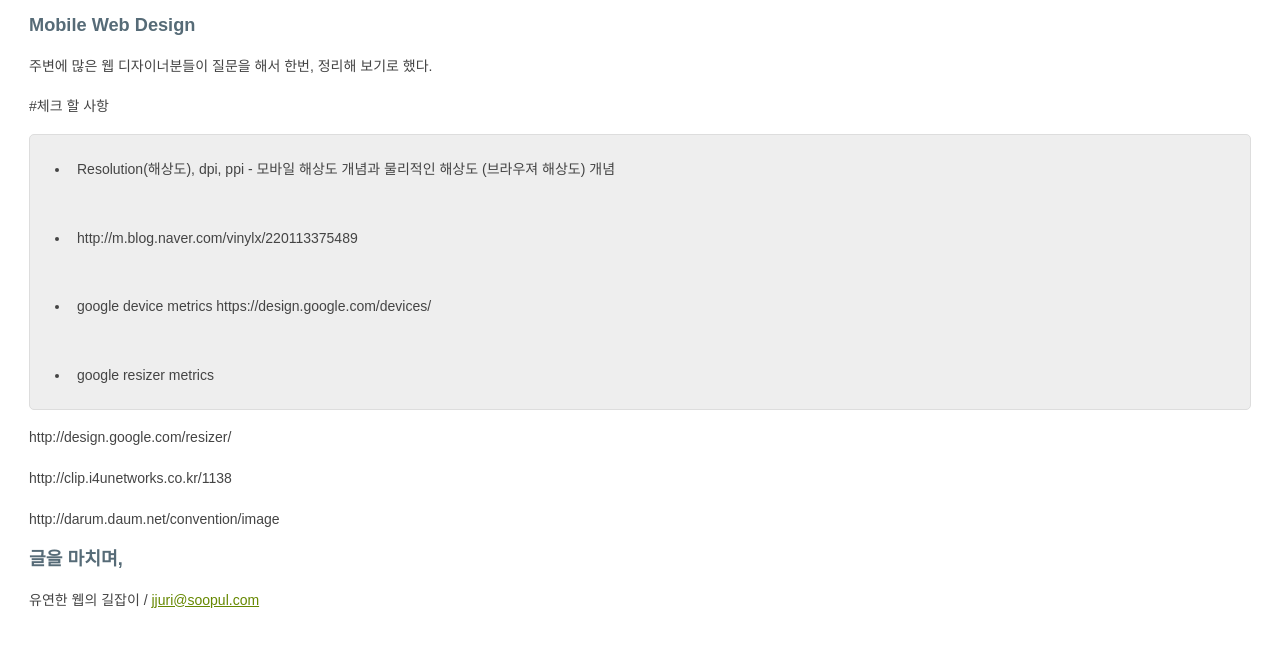
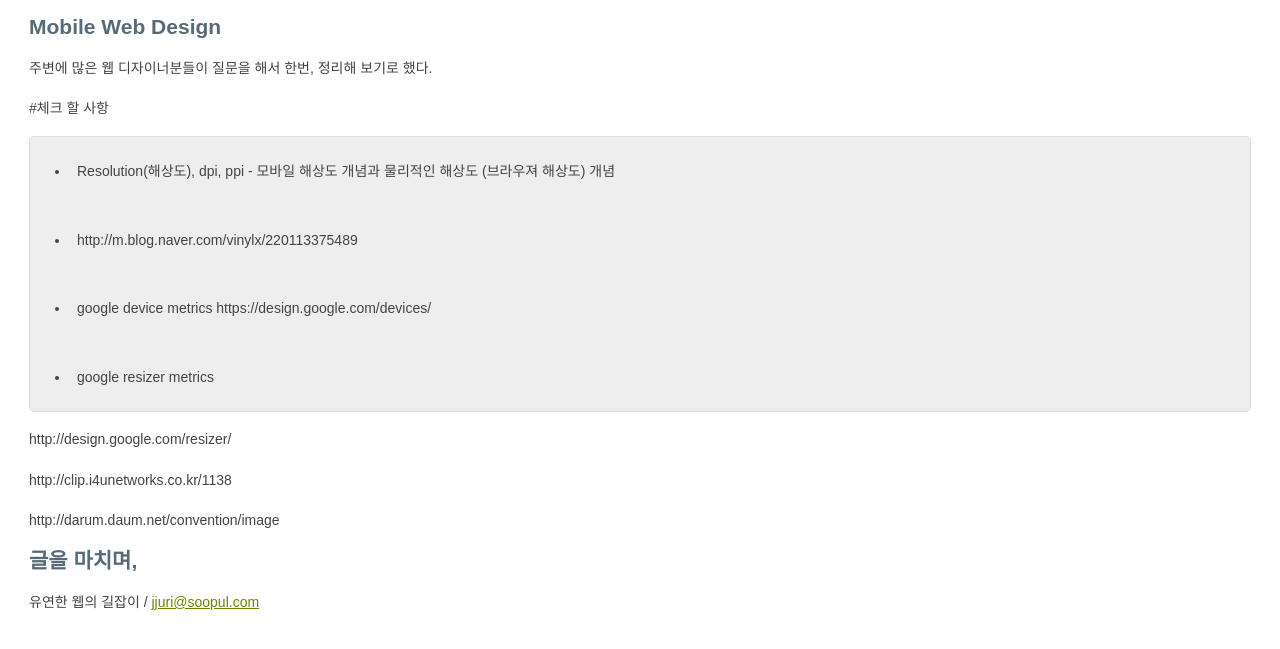
Before and after one commit to ionic2002/ionic2002.github.io, a Jekyll site: the page built from _posts/2016-03-16-issue_02.md, in a window 1280 px wide. Shown: the top 649 px of the page. Built offline with Jekyll 4.4.1, drawn with Linux system fonts in a browser that asks for light colours.

Commit message:
폰트 크기 수정
폰트 크기 수정

```diff
--- a/_layouts/post.html
+++ b/_layouts/post.html
@@ -12,7 +12,7 @@
 			color: #444;
 		}
 		a{color:#680;}
-		h1{font-size: 1.3em; color: #566b77;}
+		h1{font-size: 1.5em; color: #566b77;}
 		p{font-size: 1em;}
 		ul{ background-color: #eee; border-radius: 5px;  border: 1px  solid #ddd;}
 		ul li{padding: 0.5em;}
```
